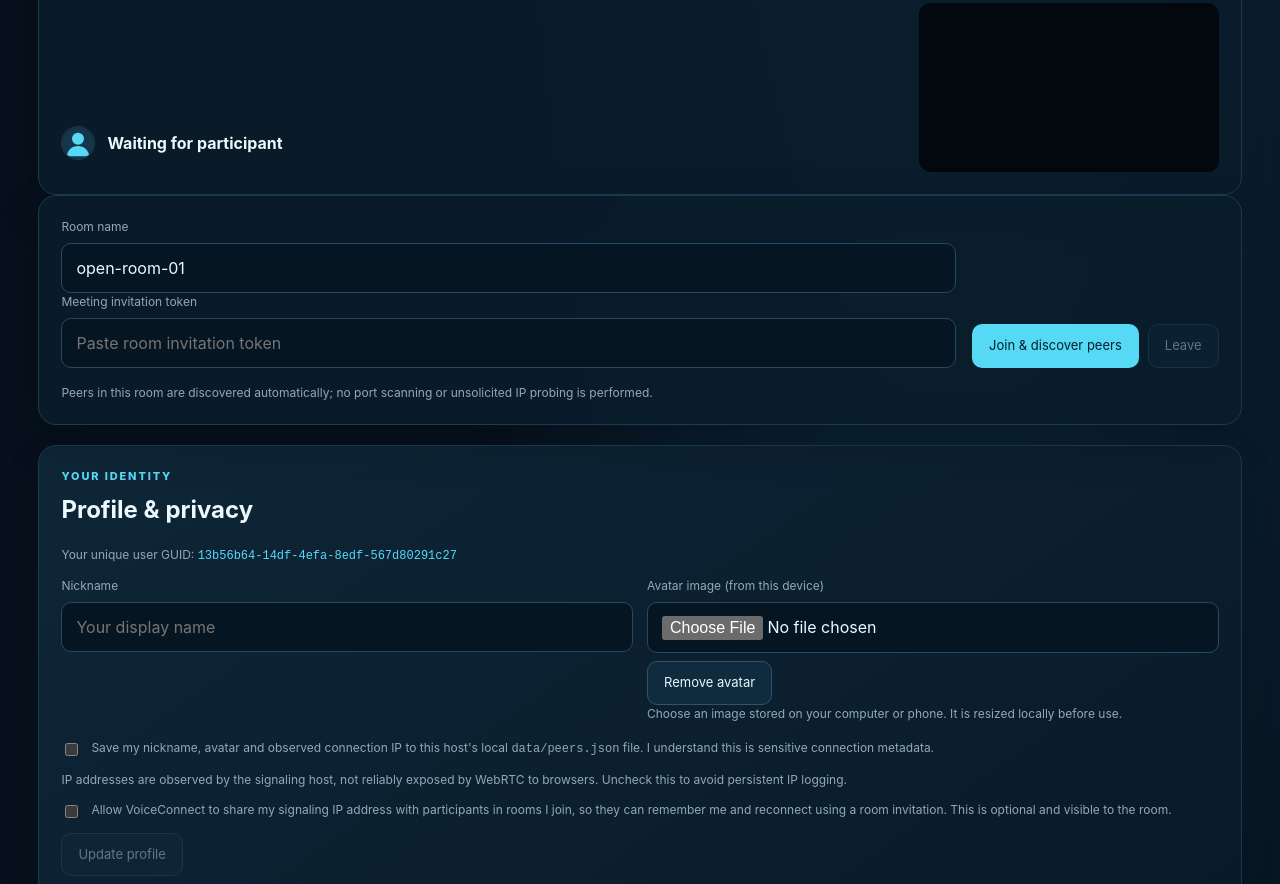
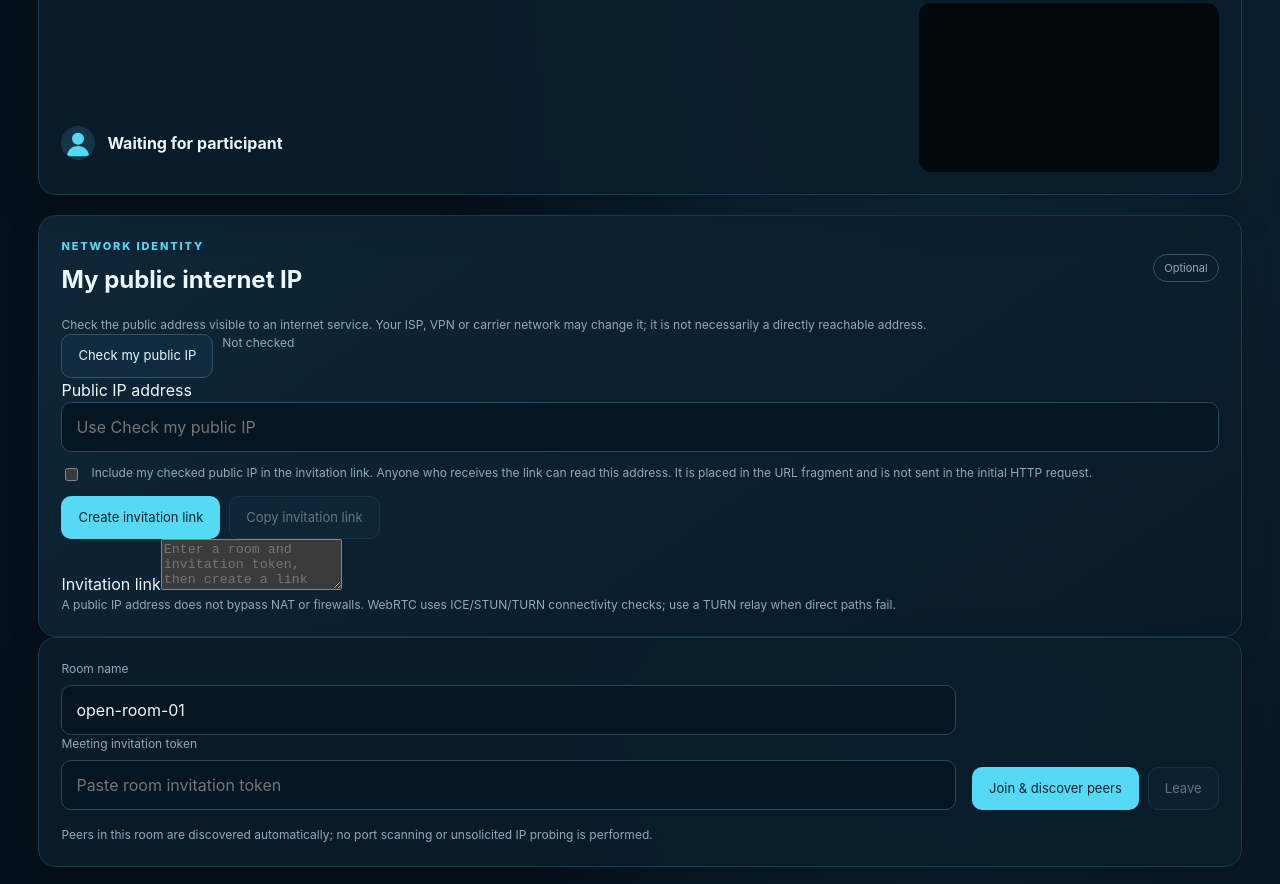
Before and after one commit to amerhwitat/test, an Electron app: page voiceconnect-p2p/index.html in a window 1280 px wide. Shown: the part 1020-1904 px from the top of the page. Drawn offline with Linux system fonts and the light colour scheme; no server answers.

Commit message:
Add opt-in public IP check and invitation-link sharing controls

```diff
--- a/voiceconnect-p2p/index.html
+++ b/voiceconnect-p2p/index.html
@@ -17,7 +17,18 @@
   <div class="actions"><button id="directCopyOutput" class="secondary">Copy connection text</button></div>
   <p id="directStatus" class="hint" role="status">Direct mode is ready. Enable camera/microphone first if you want to include them.</p>
   <div class="direct-peer-head"><img id="directRemoteAvatar" class="peer-avatar" src="avatar.svg" alt=""><strong id="directRemoteNickname">Waiting for participant</strong></div><video id="directRemoteVideo" class="local-video" autoplay playsinline></video>
-</section><section class="connect panel"><div class="room-entry"><label for="room">Room name</label><input id="room" maxlength="64" value="open-room-01" autocomplete="off" spellcheck="false"><label for="inviteToken">Meeting invitation token</label><input id="inviteToken" type="password" autocomplete="off" placeholder="Paste room invitation token"></div><div class="actions"><button id="joinBtn" class="primary">Join & discover peers</button><button id="leaveBtn" class="secondary" disabled>Leave</button></div><p class="hint">Peers in this room are discovered automatically; no port scanning or unsolicited IP probing is performed.</p></section>
+</section><section class="controls panel" id="publicIpPanel">
+<div class="section-heading"><div><p class="eyebrow">NETWORK IDENTITY</p><h2>My public internet IP</h2></div><span class="pill">Optional</span></div>
+<p class="hint">Check the public address visible to an internet service. Your ISP, VPN or carrier network may change it; it is not necessarily a directly reachable address.</p>
+<div class="actions"><button id="checkPublicIpBtn" class="secondary" type="button">Check my public IP</button><span id="publicIpStatus" class="hint" role="status">Not checked</span></div>
+<label for="publicIpValue">Public IP address</label><input id="publicIpValue" readonly autocomplete="off" placeholder="Use Check my public IP">
+<label class="consent"><input id="includeIpInInvite" type="checkbox"><span>Include my checked public IP in the invitation link. Anyone who receives the link can read this address. It is placed in the URL fragment and is not sent in the initial HTTP request.</span></label>
+<div class="actions"><button id="createInviteLinkBtn" class="primary" type="button">Create invitation link</button><button id="copyInviteLinkBtn" class="secondary" type="button" disabled>Copy invitation link</button></div>
+<label for="inviteLinkOutput">Invitation link</label><textarea id="inviteLinkOutput" rows="3" readonly spellcheck="false" placeholder="Enter a room and invitation token, then create a link"></textarea>
+<p class="hint">A public IP address does not bypass NAT or firewalls. WebRTC uses ICE/STUN/TURN connectivity checks; use a TURN relay when direct paths fail.</p>
+<div id="sharedInviteIp" class="hint" role="status"></div>
+</section>
+<section class="connect panel"><div class="room-entry"><label for="room">Room name</label><input id="room" maxlength="64" value="open-room-01" autocomplete="off" spellcheck="false"><label for="inviteToken">Meeting invitation token</label><input id="inviteToken" type="password" autocomplete="off" placeholder="Paste room invitation token"></div><div class="actions"><button id="joinBtn" class="primary">Join & discover peers</button><button id="leaveBtn" class="secondary" disabled>Leave</button></div><p class="hint">Peers in this room are discovered automatically; no port scanning or unsolicited IP probing is performed.</p></section>
 <section class="controls panel"><div class="section-heading"><div><p class="eyebrow">YOUR IDENTITY</p><h2>Profile & privacy</h2></div></div>
 <p class="identity-guid">Your unique user GUID: <code id="userGuid"></code></p><div class="profile-grid"><div><label for="nickname">Nickname</label><input id="nickname" maxlength="32" placeholder="Your display name"></div><div><label for="avatarFile">Avatar image (from this device)</label><input id="avatarFile" type="file" accept="image/png,image/jpeg,image/webp,image/gif"><img id="avatarPreview" class="avatar-preview" alt="Local avatar preview" hidden><button type="button" id="clearAvatarBtn" class="secondary">Remove avatar</button><p class="hint">Choose an image stored on your computer or phone. It is resized locally before use.</p></div></div>
 <label class="consent"><input id="savePeer" type="checkbox"><span>Save my nickname, avatar and observed connection IP to this host's local <code>data/peers.json</code> file. I understand this is sensitive connection metadata.</span></label>
```
